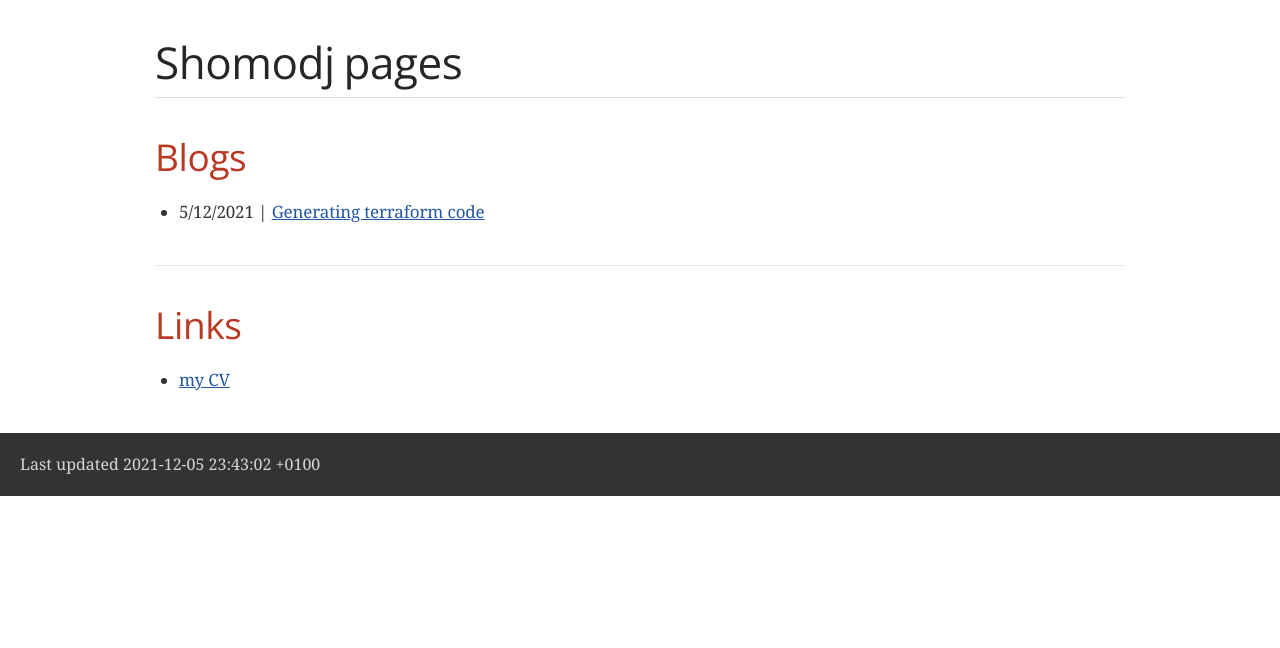
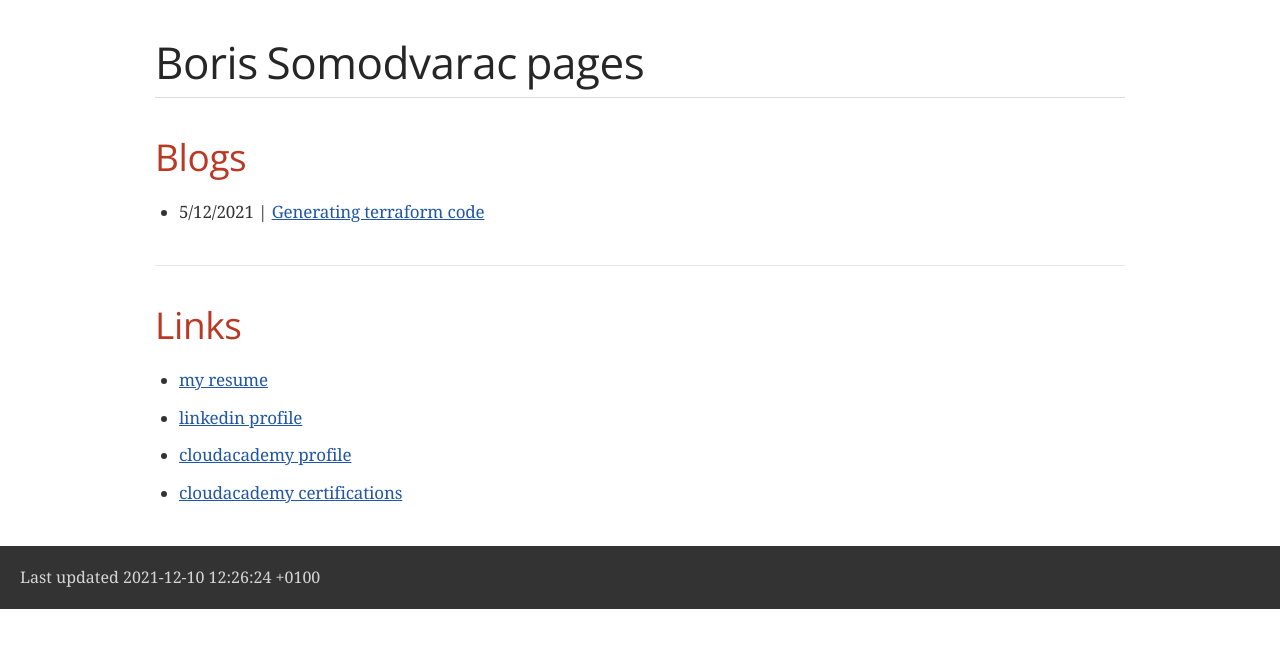
Before and after one commit to shomodj/pages, a plain HTML site: page index.html in a window 1280 px wide. Drawn offline with nearby package versions, Linux system fonts and the light colour scheme; a web font is replaced by a local one.

Commit message:
added more links

```diff
--- a/index.html
+++ b/index.html
@@ -5,7 +5,7 @@
 <meta http-equiv="X-UA-Compatible" content="IE=edge">
 <meta name="viewport" content="width=device-width, initial-scale=1.0">
 <meta name="generator" content="Asciidoctor 2.0.16">
-<title>Shomodj pages</title>
+<title>Boris Somodvarac pages</title>
 <link rel="stylesheet" href="https://fonts.googleapis.com/css?family=Open+Sans:300,300italic,400,400italic,600,600italic%7CNoto+Serif:400,400italic,700,700italic%7CDroid+Sans+Mono:400,700">
 <style>
 /*! Asciidoctor default stylesheet | MIT License | https://asciidoctor.org */
@@ -439,7 +439,7 @@ body.book #toc,body.book #preamble,body.book h1.sect0,body.book .sect1>h2{page-b
 </head>
 <body class="article">
 <div id="header">
-<h1>Shomodj pages</h1>
+<h1>Boris Somodvarac pages</h1>
 </div>
 <div id="content">
 <div class="sect1">
@@ -460,7 +460,16 @@ body.book #toc,body.book #preamble,body.book h1.sect0,body.book .sect1>h2{page-b
 <div class="ulist">
 <ul>
 <li>
-<p><a href="./cv/">my CV</a></p>
+<p><a href="./cv/">my resume</a></p>
+</li>
+<li>
+<p><a href="https://www.linkedin.com/in/boris-somodvarac/">linkedin profile</a></p>
+</li>
+<li>
+<p><a href="https://cloudacademy.com/profile/198c6f91-78f4-4c8e-98fc-7b49ffad86c0/">cloudacademy profile</a></p>
+</li>
+<li>
+<p><a href="https://cloudacademy.com/profile/198c6f91-78f4-4c8e-98fc-7b49ffad86c0/certifications/">cloudacademy certifications</a></p>
 </li>
 </ul>
 </div>
@@ -469,7 +478,7 @@ body.book #toc,body.book #preamble,body.book h1.sect0,body.book .sect1>h2{page-b
 </div>
 <div id="footer">
 <div id="footer-text">
-Last updated 2021-12-05 23:43:02 +0100
+Last updated 2021-12-10 12:26:24 +0100
 </div>
 </div>
 </body>
```
Also changed, not shown: blog/001-generating-terraform-code/index.html (+2 -2 lines), 1 other file.
